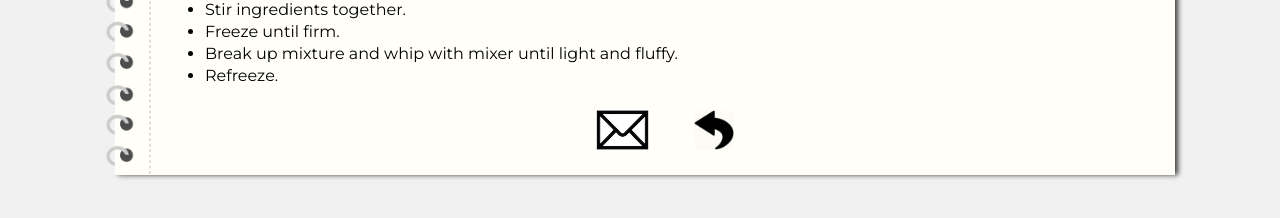
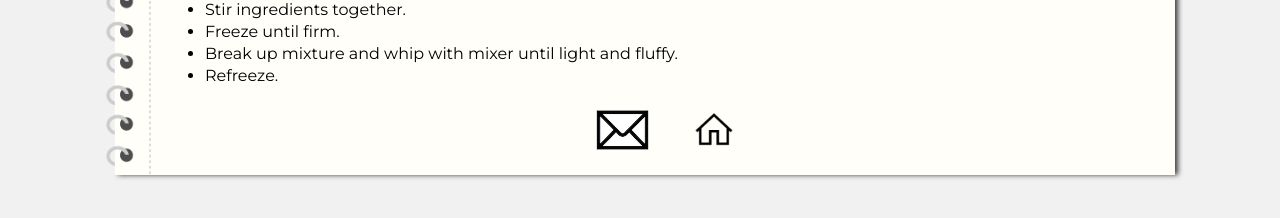
Before and after one commit to mckornfield/goodman-cookbook, a Jekyll site: the page built from _desserts/10-easy-ice-cream.md, in a window 1280 px wide. Shown: the part 441-659 px from the top of the page. Built offline with Jekyll 4.4.1, drawn with Linux system fonts in a browser that asks for light colours.

Commit message:
Use new image, possibly too big

```diff
--- a/_includes/footer.html
+++ b/_includes/footer.html
@@ -4,6 +4,6 @@
       <img id="email-icon" title="Share via Email" src="{{site.url}}{{site.baseurl}}/assets/pics/mail.png" alt="Mail"/>
   </a>
   <a href="{{site.url}}{{site.baseurl}}/">
-    <img id="return" title="Return to Main Page" src="{{site.url}}{{site.baseurl}}/assets/pics/return.png" alt="Return"/>
+    <img id="return" title="Return to Main Page" src="{{site.url}}{{site.baseurl}}/assets/pics/home1600.png" alt="Return"/>
   </a>
 </div> <!-- /back -->
```
